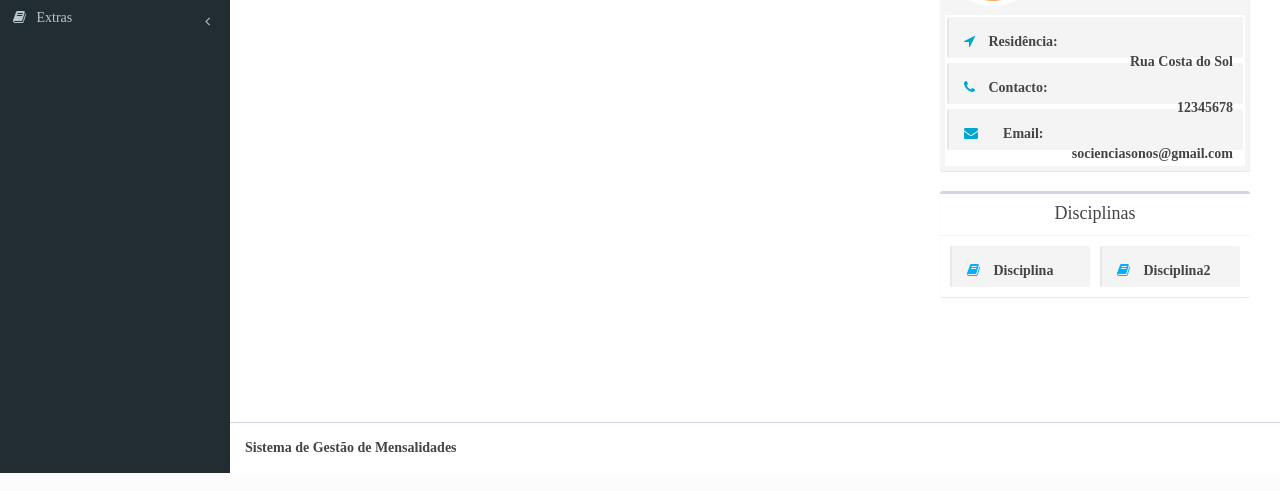
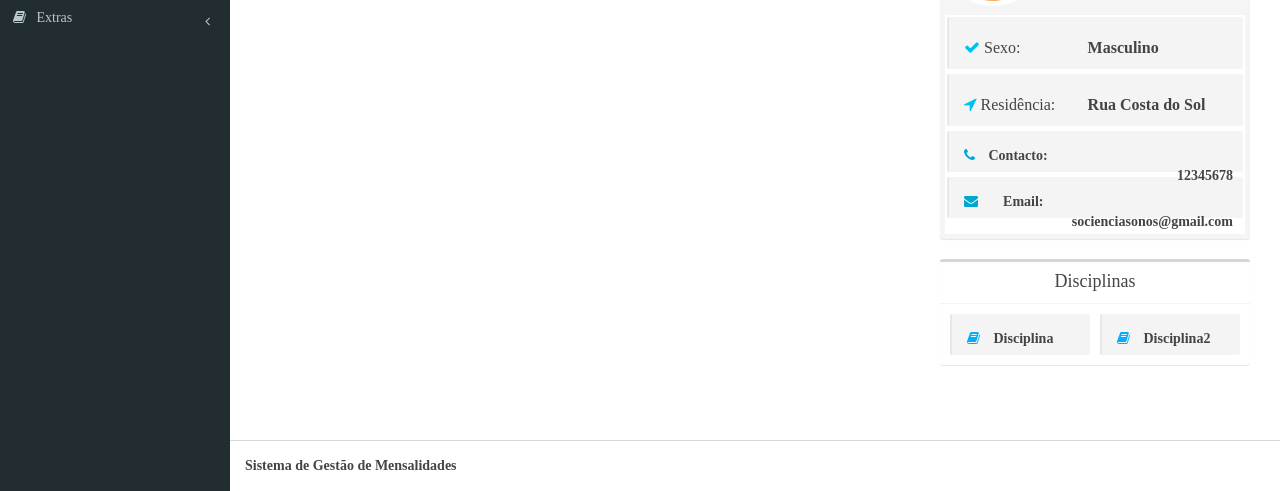
Before and after one commit to fader-azevedo/soNos, a Laravel app: page /candidato in a window 1280 px wide; the page is wider, and only the part inside the window is pictured. Shown: the part 327-818 px from the top of that part. Run offline with Laravel 8, Linux system fonts and the light colour scheme; the visitor is signed in with stand-in values (Sample User, id 1); data that the repository does not hold is empty; settings files or empty folders that the repository lacks are supplied.

Commit message:
nova listagem

```diff
--- a/resources/views/aluno/candidato.blade.php
+++ b/resources/views/aluno/candidato.blade.php
@@ -33,11 +33,29 @@
                 <div class="col-sm-12" style="padding: 2px; margin-top: 10px; background-color: white">
                     <ul class="todo-list" id="contacto">
                         <li class="cont" style="margin-bottom: 5px">
-                            <span class="handle">
-                                <i class="fa fa-location-arrow" style="color: #00a7d0"></i>
-                            </span>
-                            <span class="text text-right" style="width: 20%;">Residência:</span>
-                            <span class="text right text-right" style="width: 70%;">Rua Costa do Sol</span>
+
+                            <h6 style="font-size: 16px">
+                                <span class="handle" style="width: 40%">
+                                    <i class="fa fa-check text-aqua"></i>
+                                    Sexo:
+                                </span>
+                                <span class="text" style="width: 50%">
+                                    Masculino
+                                </span>
+                            </h6>
+                            {{--<span class="text  text-right" style="width: 70%;">Masculino</span>--}}
+                        </li>
+                        <li class="cont" style="margin-bottom: 5px">
+
+                            <h6 style="font-size: 16px">
+                                <span class="handle" style="width: 40%">
+                                    <i class="fa fa-location-arrow text-aqua"></i>
+                                    Residência:
+                                </span>
+                                <span class="text" style="width: 50%">
+                                    Rua Costa do Sol
+                                </span>
+                            </h6>
                         </li>
 
                         <li class="cont" style="margin-bottom: 5px">
@@ -186,9 +204,13 @@
                     for (var i = 0; i < rs.inscricao.length; i++) {
                         $('#curso').append('<li class="crs" style="margin-bottom:3px"><span class="handle"> <i style="color: #00a7d0;" class="fa fa-book"></i> </span> <span class="text">' + rs.inscricao[i].disciplina + '</span></li>')
                     }
-                    $('#contacto').append('<li class="cont" style="margin-bottom: 5px"> <span class="handle"><i class="fa fa-location-arrow" style="color: #00a7d0"></i> </span><span class="text text-right" style="width: 20%;">Residência:</span> <span class="text right text-right">'+rs.inscricao[0].residencia+'</span><div class="tools"> <i class="fa fa-location-arrow"></i> </div> </li>');
-                    $('#contacto').append('<li class="cont" style="margin-bottom: 5px"> <span class="handle"><i class="fa fa-phone" style="color: #00a7d0"></i> </span><span class="text text-right" style="width: 20%;">Contacto:</span> <span class="text right text-right">'+rs.inscricao[0].numero+'</span> <div class="tools"> <i class="fa fa-phone"></i> </div> </li>');
-                    $('#contacto').append('<li class="cont" style="margin-bottom: 5px"> <span class="handle"><i class="fa fa-envelope" style="color: #00a7d0"></i> </span><span class="text text-right" style="width: 19%;">Email:</span> <span class="text right text-right">'+rs.inscricao[0].email+'</span>  </li>');
+//                    $('#contacto').append('<li class="cont" style="margin-bottom: 5px"> <span class="handle"><i class="fa fa-location-arrow" style="color: #00a7d0"></i> </span><span class="text text-right" style="width: 20%;">Residência:</span> <span class="text right text-right">'+rs.inscricao[0].residencia+'</span><div class="tools"> <i class="fa fa-location-arrow"></i> </div> </li>');
+//                    $('#contacto').append('<li class="cont" style="margin-bottom: 5px"> <span class="handle"><i class="fa fa-phone" style="color: #00a7d0"></i> </span><span class="text text-right" style="width: 20%;">Contacto:</span> <span class="text right text-right">'+rs.inscricao[0].numero+'</span> <div class="tools"> <i class="fa fa-phone"></i> </div> </li>');
+//                    $('#contacto').append('<li class="cont" style="margin-bottom: 5px"> <span class="handle"><i class="fa fa-envelope" style="color: #00a7d0"></i> </span><span class="text text-right" style="width: 19%;">Email:</span> <span class="text right text-right">'+rs.inscricao[0].email+'</span>  </li>');
+                    $('#contacto').append('<li class="cont" style="margin-bottom: 5px"> <h6 style="font-size: 14px"> <span class="handle" style="width: 30%"> <i class="fa fa-check text-aqua"></i>&nbsp;Sexo:</span> <span class="text" style="width: 50%">'+rs.inscricao[0].sexo+' </span> </h6></li>');
+                    $('#contacto').append('<li class="cont" style="margin-bottom: 5px"> <h6 style="font-size: 14px"> <span class="handle" style="width: 30%"> <i class="fa fa-location-arrow text-aqua"></i>&nbsp;Residência:</span> <span class="text" style="width: 50%">'+rs.inscricao[0].residencia+'</span> </h6></li>');
+                    $('#contacto').append('<li class="cont" style="margin-bottom: 5px"> <h6 style="font-size: 14px"> <span class="handle" style="width: 30%"> <i class="fa fa-phone text-aqua"></i>&nbsp;Contacto:</span> <span class="text" style="width: 50%">'+rs.inscricao[0].numero+'</span> </h6></li>');
+                    $('#contacto').append('<li class="cont" style="margin-bottom: 5px"> <h6 style="font-size: 14px"> <span class="handle" style="width: 30%"> <i class="fa fa-envelope text-aqua"></i>&nbsp;Email:</span> <span class="text" style="width: 50%">'+rs.inscricao[0].email+' </span> </h6></li>');
                 }
             });
         }
```
